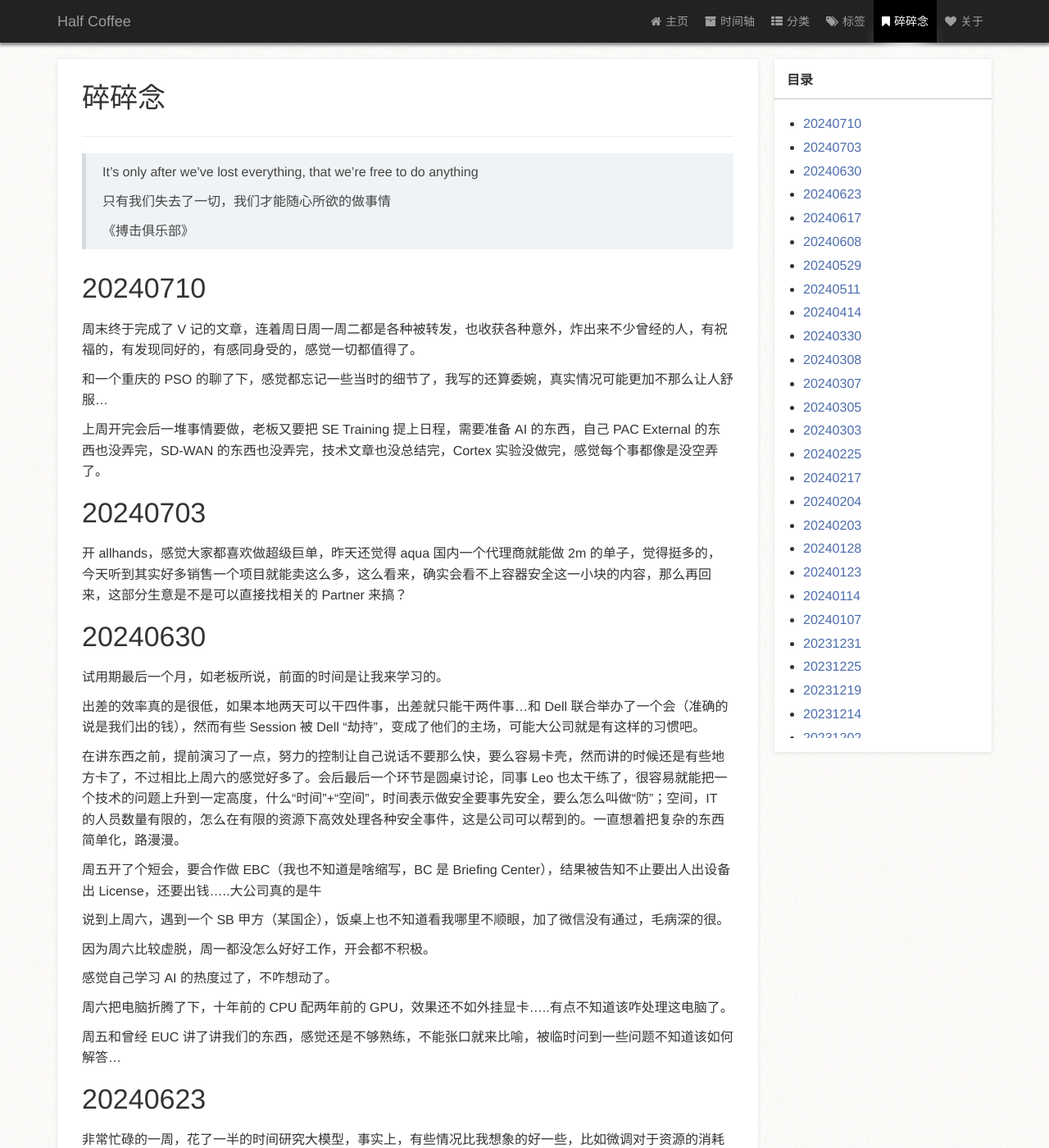
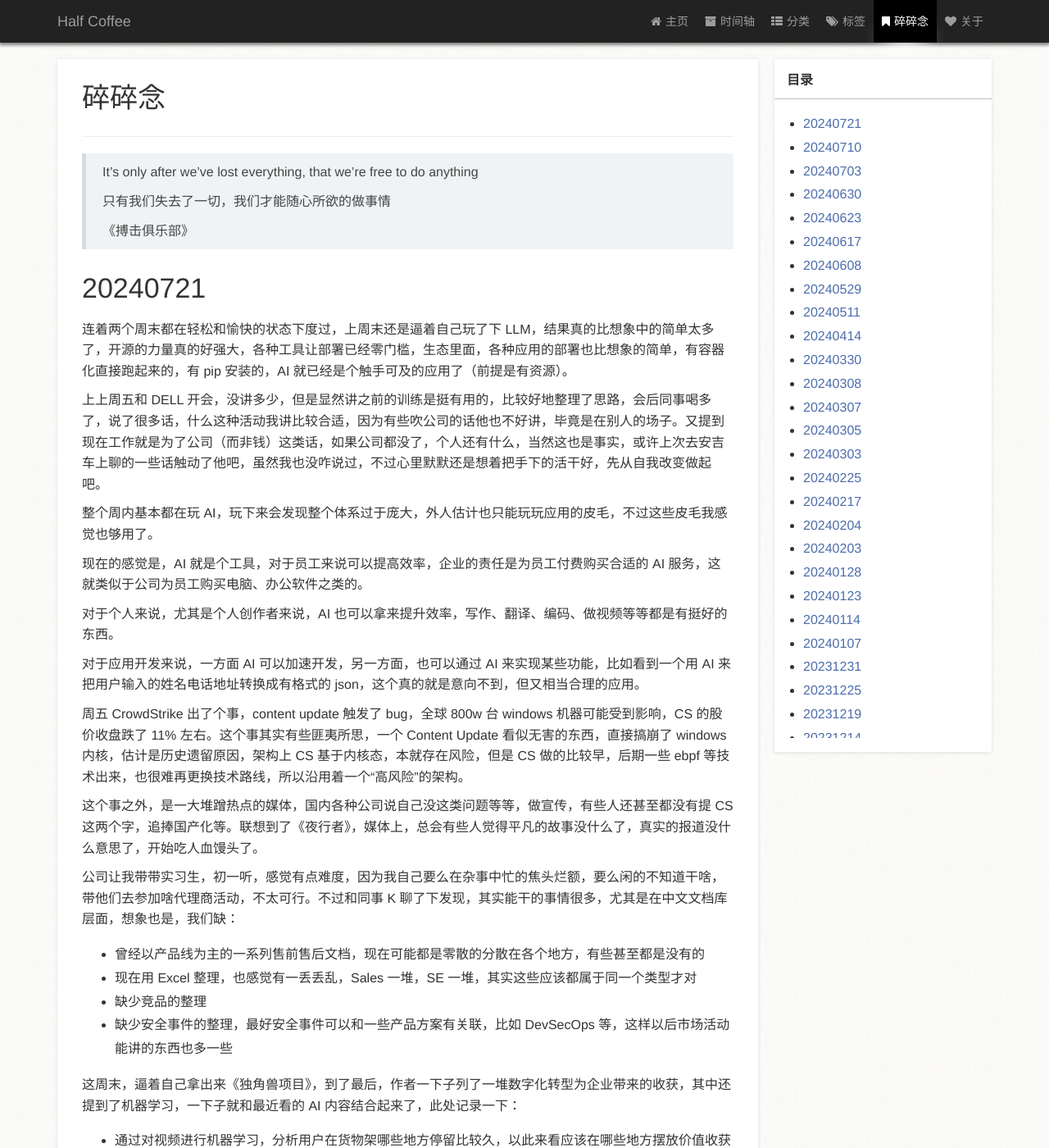
Before and after one commit to zm1990s/halfcoffee, a Jekyll site: the page built from page/3碎碎念.md, in a window 1280 px wide and 1400 px high. Shown: the whole window at 82% size. Built offline with Jekyll 4.4.1, drawn with Linux system fonts in a browser that asks for light colours; a style sheet for code colours, icons or effects is not loaded; some of the changed text lies outside the part shown.

Commit message:
20240721

```diff
--- a/page/3碎碎念.md
+++ b/page/3碎碎念.md
@@ -15,6 +15,37 @@ type: page
 > 《搏击俱乐部》
 
 
+
+# 20240721
+
+连着两个周末都在轻松和愉快的状态下度过，上周末还是逼着自己玩了下 LLM，结果真的比想象中的简单太多了，开源的力量真的好强大，各种工具让部署已经零门槛，生态里面，各种应用的部署也比想象的简单，有容器化直接跑起来的，有 pip 安装的，AI 就已经是个触手可及的应用了（前提是有资源）。
+
+上上周五和 DELL 开会，没讲多少，但是显然讲之前的训练是挺有用的，比较好地整理了思路，会后同事喝多了，说了很多话，什么这种活动我讲比较合适，因为有些吹公司的话他也不好讲，毕竟是在别人的场子。又提到现在工作就是为了公司（而非钱）这类话，如果公司都没了，个人还有什么，当然这也是事实，或许上次去安吉车上聊的一些话触动了他吧，虽然我也没咋说过，不过心里默默还是想着把手下的活干好，先从自我改变做起吧。
+
+整个周内基本都在玩 AI，玩下来会发现整个体系过于庞大，外人估计也只能玩玩应用的皮毛，不过这些皮毛我感觉也够用了。
+
+现在的感觉是，AI 就是个工具，对于员工来说可以提高效率，企业的责任是为员工付费购买合适的 AI 服务，这就类似于公司为员工购买电脑、办公软件之类的。
+
+对于个人来说，尤其是个人创作者来说，AI 也可以拿来提升效率，写作、翻译、编码、做视频等等都是有挺好的东西。
+
+对于应用开发来说，一方面 AI 可以加速开发，另一方面，也可以通过 AI 来实现某些功能，比如看到一个用 AI 来把用户输入的姓名电话地址转换成有格式的 json，这个真的就是意向不到，但又相当合理的应用。
+
+周五 CrowdStrike 出了个事，content update 触发了 bug，全球 800w 台 windows 机器可能受到影响，CS 的股价收盘跌了 11% 左右。这个事其实有些匪夷所思，一个 Content Update 看似无害的东西，直接搞崩了 windows 内核，估计是历史遗留原因，架构上 CS 基于内核态，本就存在风险，但是 CS 做的比较早，后期一些 ebpf 等技术出来，也很难再更换技术路线，所以沿用着一个“高风险”的架构。
+
+这个事之外，是一大堆蹭热点的媒体，国内各种公司说自己没这类问题等等，做宣传，有些人还甚至都没有提 CS 这两个字，追捧国产化等。联想到了《夜行者》，媒体上，总会有些人觉得平凡的故事没什么了，真实的报道没什么意思了，开始吃人血馒头了。
+
+公司让我带带实习生，初一听，感觉有点难度，因为我自己要么在杂事中忙的焦头烂额，要么闲的不知道干啥，带他们去参加啥代理商活动，不太可行。不过和同事 K 聊了下发现，其实能干的事情很多，尤其是在中文文档库层面，想象也是，我们缺：
+
+- 曾经以产品线为主的一系列售前售后文档，现在可能都是零散的分散在各个地方，有些甚至都是没有的
+- 现在用 Excel 整理，也感觉有一丢丢乱，Sales 一堆，SE 一堆，其实这些应该都属于同一个类型才对
+- 缺少竞品的整理
+- 缺少安全事件的整理，最好安全事件可以和一些产品方案有关联，比如 DevSecOps 等，这样以后市场活动能讲的东西也多一些
+
+这周末，逼着自己拿出来《独角兽项目》，到了最后，作者一下子列了一堆数字化转型为企业带来的收获，其中还提到了机器学习，一下子就和最近看的 AI 内容结合起来了，此处记录一下：
+
+- 通过对视频进行机器学习，分析用户在货物架哪些地方停留比较久，以此来看应该在哪些地方摆放价值收获可以更高的物品（这不就是聚类分析）
+- 通过汽车标准的传感器去分析设备零件的寿命，提前预警。在提前预警的基础上，可以给用户提供上门服务
+- 客户群体分析，比如车队或者开快车等人会比较关心车的寿命问题，因此提供的一些预警方案对他们来说价值很大
 
 # 20240710
 
```
